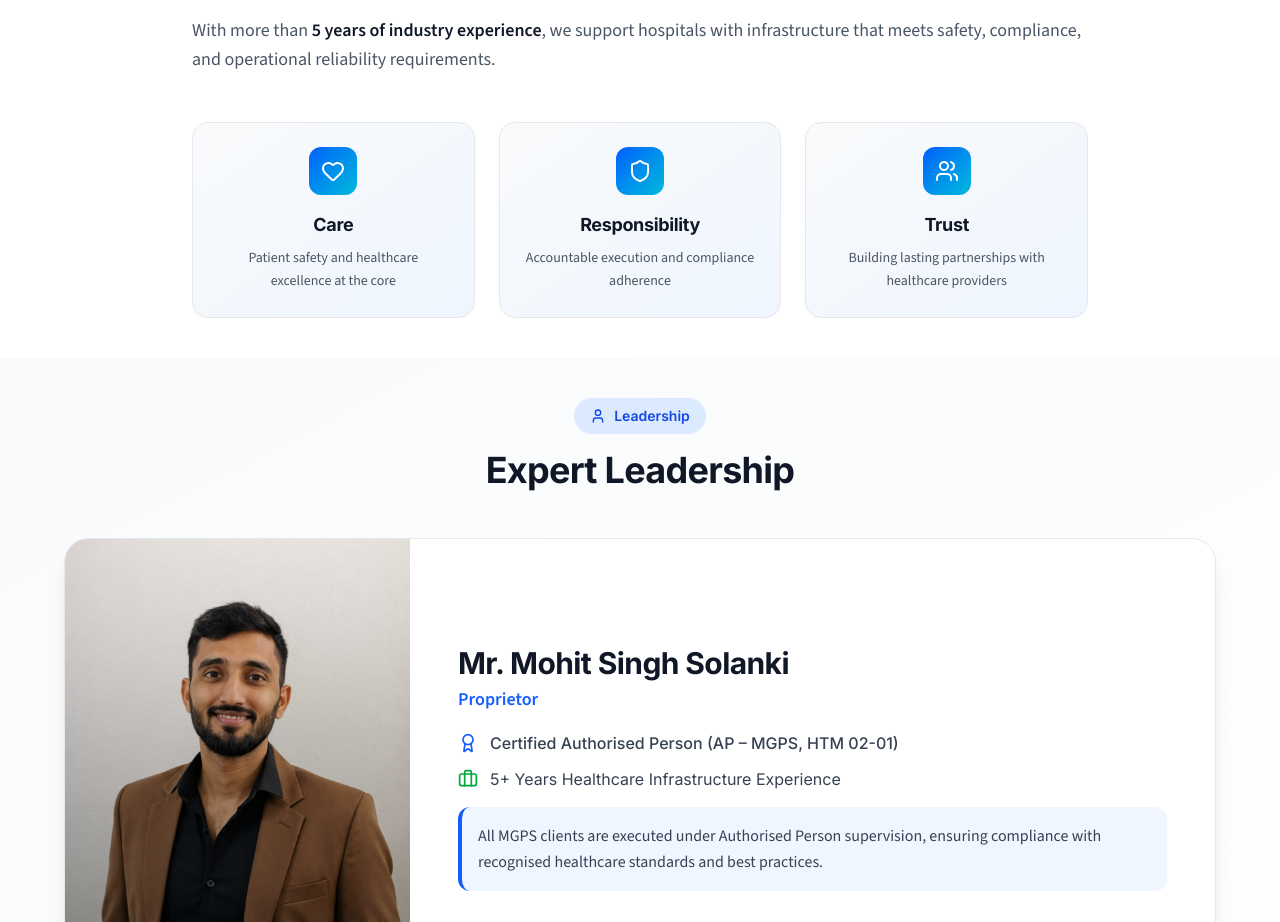
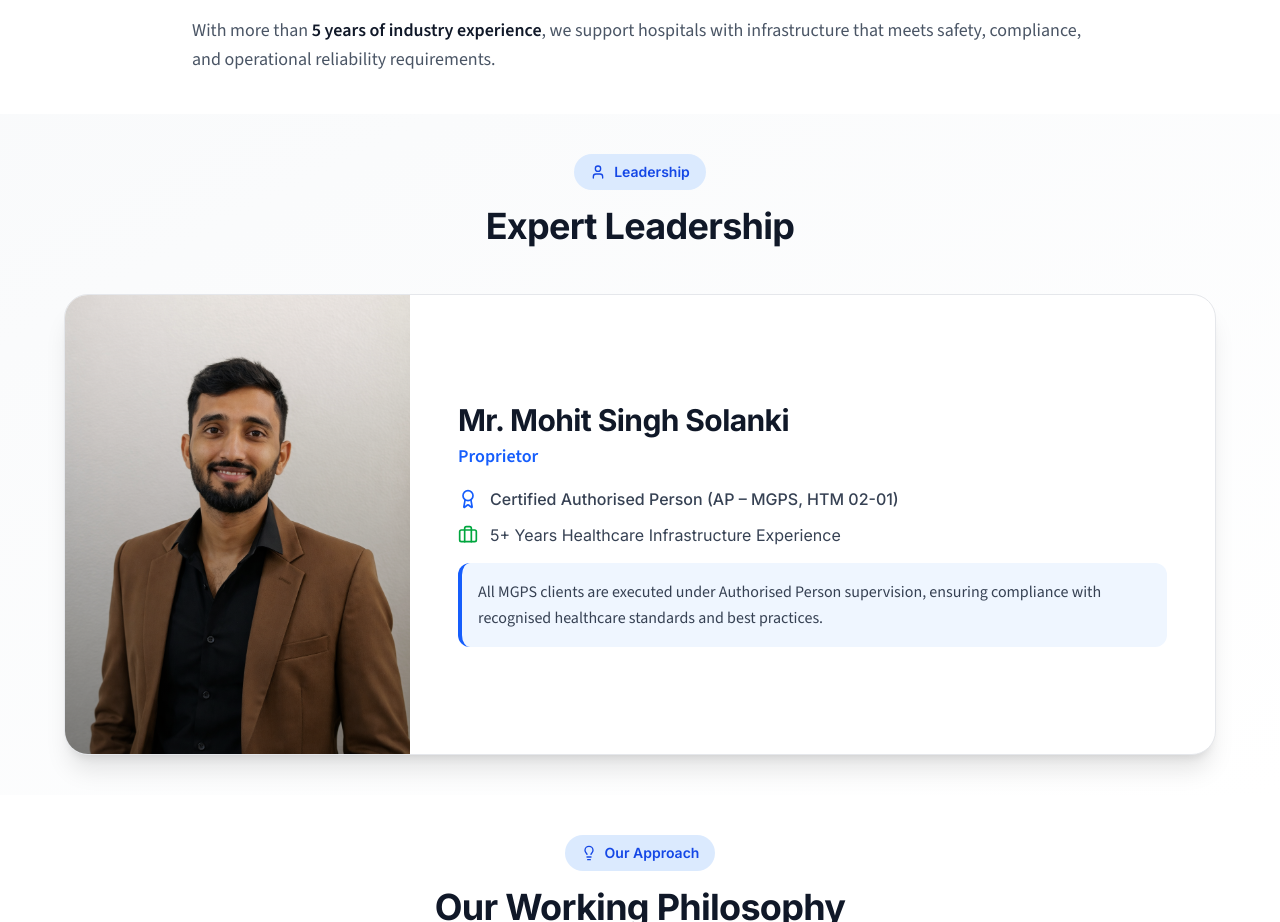
Before and after one commit to priyanshmalakar/gita-mediline, a Next.js app: page /about in a window 1280 px wide. Shown: the part 800-1722 px from the top of the page. Built offline with nearby package versions, Linux system fonts and the light colour scheme.

Commit message:
update about

```diff
--- a/src/app/about/page.jsx
+++ b/src/app/about/page.jsx
@@ -172,7 +172,7 @@
             </div>
 
             {/* Values Cards */}
-            <div className="grid md:grid-cols-3 gap-6 mt-12">
+            {/* <div className="grid md:grid-cols-3 gap-6 mt-12">
               {values.map((value, index) => (
                 <div
                   key={index}
@@ -187,7 +187,7 @@
                   <p className="text-sm text-gray-600">{value.description}</p>
                 </div>
               ))}
-            </div>
+            </div> */}
           </div>
         </div>
       </section>
```
